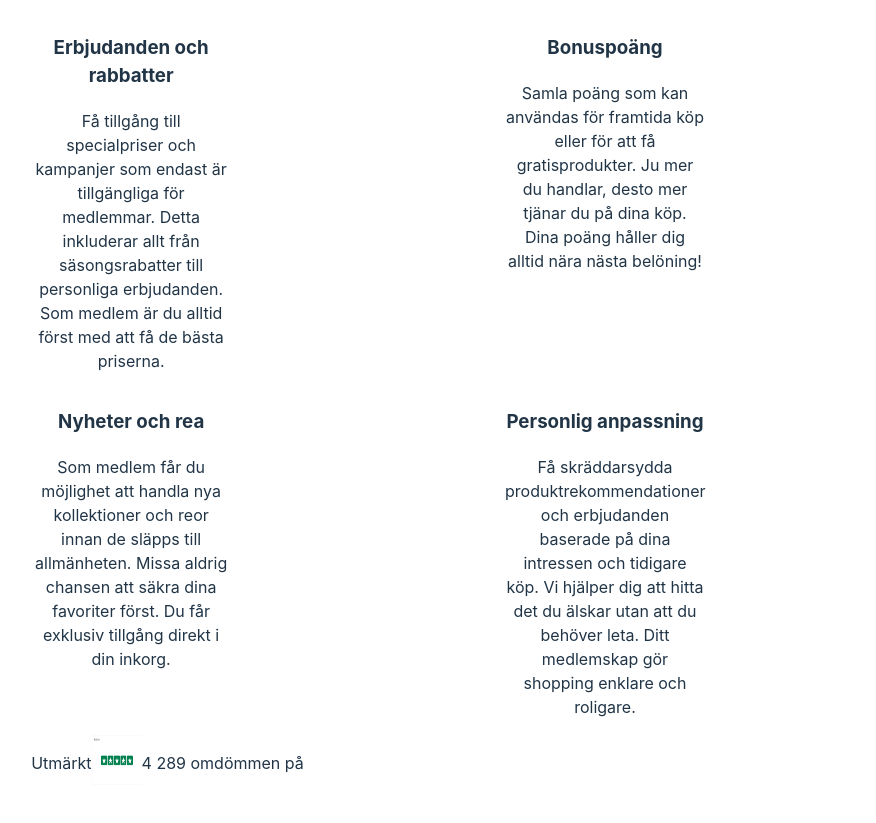
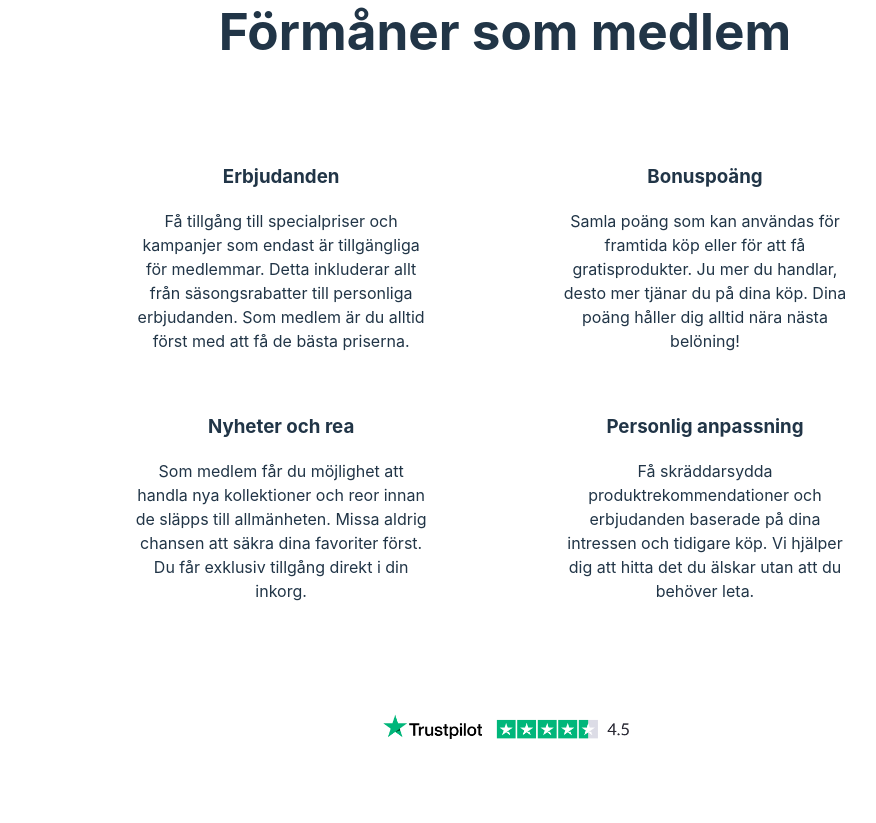
Before and after one commit to Marcuscodeing/Webbshop-, a website built with Vite: page webbshop/index.html in a window 1280 px wide. Shown: the part 733-1556 px from the top of the page, without its empty margins (135-1011 px from the left). Built offline with nearby package versions, Linux system fonts and the light colour scheme; files whose address does not match are found by name.

Commit message:
Html och CSS känns klar

```diff
--- a/webbshop/index.html
+++ b/webbshop/index.html
@@ -28,12 +28,12 @@
       </section>
 
 
-      <h1>Förmåner som medlem</h1>
+      <h1 class="loggin-h1">Förmåner som medlem</h1>
 
       <section class="loggin-formoner">
 
         <div>
-          <h3>Erbjudanden och rabbatter</h3>
+          <h3>Erbjudanden</h3>
           <p>Få tillgång till specialpriser och kampanjer som endast
             är tillgängliga för medlemmar. Detta inkluderar allt från
             säsongsrabatter till personliga erbjudanden.
@@ -58,16 +58,15 @@
     <h3>Personlig anpassning</h3>
     <p>Få skräddarsydda produktrekommendationer och erbjudanden baserade på
       dina intressen och tidigare köp. Vi hjälper dig att hitta det du älskar
-      utan att du behöver leta. Ditt medlemskap gör shopping enklare och roligare.</p>
+      utan att du behöver leta.</p>
 </div>
 
       </section>
 
 <section class="trustpilot">
-  <p>Utmärkt</p>
-  <img src="Img/trustpilot 1.png" alt="">
-  <p>4 289 omdömmen på</p>
-  <img src="Img/Trustpilot 2.webp" alt="">
+
+
+  <img src="Img/Trustpilot 3.webp" alt="">
 </section>
 
     </div>
--- a/webbshop/src/style.css
+++ b/webbshop/src/style.css
@@ -40,15 +40,26 @@
 
 .loggin-items input {
   margin-bottom: 20px;
+  width: 250px;
+  height: 30px;
+}
+
+.loggin-h1 {
+  margin-top: 100px;
 }
 
 .loggin-formoner {
   display: grid;
   grid-template-columns: 1fr 1fr;
+  justify-content: center;
+  align-items: center;
+  margin-left: 100px;
+  margin-top: 85px;
 }
 
 .loggin-formoner div {
-  width: 200px;
+  width: 300px;
+  height: 250px;
 }
 
 .loggin-items a {
@@ -58,12 +69,12 @@
 }
 
 .trustpilot {
-  display: flex;
+  margin-top: 30px;
 }
 
 .trustpilot img {
-  max-width: 50px;
-  max-height: 50px;
+  max-width: 250px;
+  max-height: 150px;
 }
 
 a:hover {
@@ -73,7 +84,6 @@ a:hover {
 body {
   margin: 0;
   display: flex;
-  place-items: center;
   min-width: 320px;
   min-height: 100vh;
 }
@@ -88,27 +98,6 @@ h1 {
   margin: 0 auto;
   padding: 2rem;
   text-align: center;
-}
-
-.logo {
-  height: 6em;
-  padding: 1.5em;
-  will-change: filter;
-  transition: filter 300ms;
-}
-.logo:hover {
-  filter: drop-shadow(0 0 2em #646cffaa);
-}
-.logo.vanilla:hover {
-  filter: drop-shadow(0 0 2em #3178c6aa);
-}
-
-.card {
-  padding: 2em;
-}
-
-.read-the-docs {
-  color: #888;
 }
 
 button {
@@ -139,6 +128,6 @@ button:focus-visible {
     color: #747bff;
   }
   button {
-    background-color: #f9f9f9;
+    background-color: #eacbcb;
   }
 }
```
Also changed, not shown: webbshop/Img/Trustpilot 3.webp (added).
